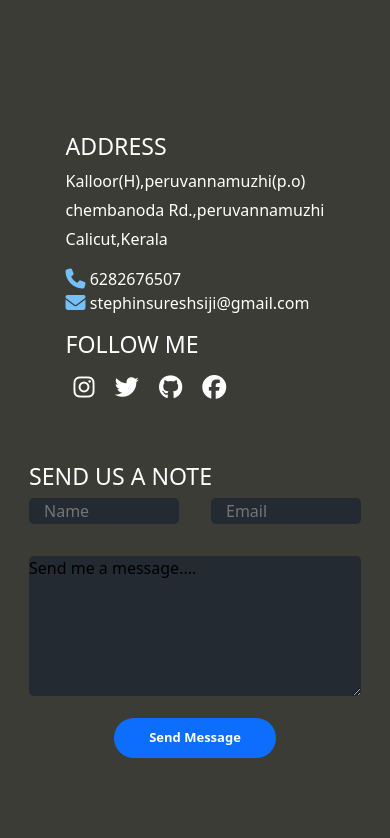
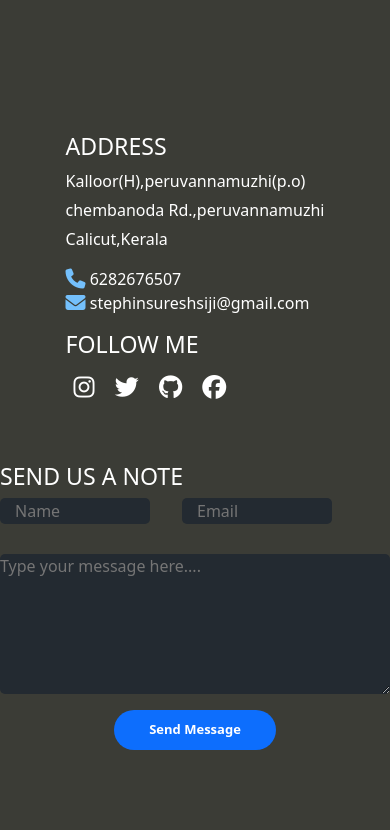
Before and after one commit to stephin0/personal-website, a plain HTML site: page index.html in a window 390 px wide. Shown: the part 4475-5313 px from the top of the page. Drawn offline with nearby package versions, Linux system fonts and the light colour scheme.

Commit message:
form validation plus responsive

```diff
--- a/index.html
+++ b/index.html
@@ -369,25 +369,34 @@
                     <i class="fa-brands fa-facebook fa-xl"></i>
                 </div>
             </div>
+            <form action="form.html" id="form">
                 <div class="contact-details-two">
                     <h3>SEND US A NOTE</h3>
                     <div id="name-email">
-                    <input type="text" placeholder="Name">
-                    <input type="email" placeholder="Email">
+                        <div class="nameemail-name">
+                            <input name="name"  type="text" placeholder="Name">
                         </div>
+                        <div class="nameemail-email">
+                            <input name="email"  type="email" placeholder="Email">
+                        </div>
+                    </div>
+                    <div class="space-maker"></div>
                     <div id="mess">
-                    <textarea name="" id="">Send me a message....</textarea>
+                        <textarea name="textarea" id="" placeholder="Type your message here...."></textarea>
                     </div>
                     <div class="sendmssg">
-                    <button>Send Message</button>
+                        <button >Send Message</button>
                     </div>
                 </div>
+            </form>
+
         </div>
     </section>
 
 
 
-
+    <script src="https://code.jquery.com/jquery-3.7.1.js" integrity="sha256-eKhayi8LEQwp4NKxN+CfCh+3qOVUtJn3QNZ0TciWLP4=" crossorigin="anonymous"></script>
+    <script src="https://cdn.jsdelivr.net/npm/jquery-validation@1.19.5/dist/jquery.validate.js"></script>
      <script src="script.js"></script>
 </body>
 </html>
--- a/script.js
+++ b/script.js
@@ -71,3 +71,34 @@ projectimg.forEach(img => {
         })
     });
 });
+
+//// form ////
+
+$(document).ready(function(){
+    $("#form").validate({
+        rules:{
+            name:{
+                required:true,
+                minlength:5
+            },
+            email:{
+                required:true,
+                email:true,
+            },
+            textarea:{
+                required:true
+            }
+        },
+        messages:{
+            name:{
+                required:"Please enter your name"
+            },
+            email:{
+                required:" Please enter your email"
+            }
+        },
+        submitHandler: function(form){
+            form.submit();
+        }
+    })
+})
--- a/style.css
+++ b/style.css
@@ -1,6 +1,7 @@
 *{
     padding:0;
     margin:0;
+    border: border-box;
 }
 
 /*******  herosection *******/
@@ -588,11 +589,18 @@ a:hover{
 #name-email input{
     width: 450px;
     height: 60px;
-    margin-bottom: 2rem;
     border-radius: 5px;
     background-color: #232A31;
     border: none;
     padding: 13px 15px;
+}
+#mess{
+    display: flex;
+    flex-direction: column-reverse;
+    color: red;
+}
+.space-maker{
+    height: 30px;
 }
 #mess textarea{
     width: 100%;
@@ -615,8 +623,22 @@ a:hover{
    color: white;
    background-color: #0d6efd;
 }
-
-
+.nameemail-name{
+    display: flex;
+    flex-direction:column-reverse;
+    color: red;
+}
+.nameemail-email{
+    display: flex;
+    flex-direction:column-reverse;
+    color: red;
+}
+.nameemail-email label{
+    height: 2rem;
+}
+.nameemail-name label{
+    height: 2rem;
+}
 
 
 section a{
```
Also changed, not shown: form.html (added, +11 -0 lines). Lines whose indentation alone changed are shown as unchanged.
